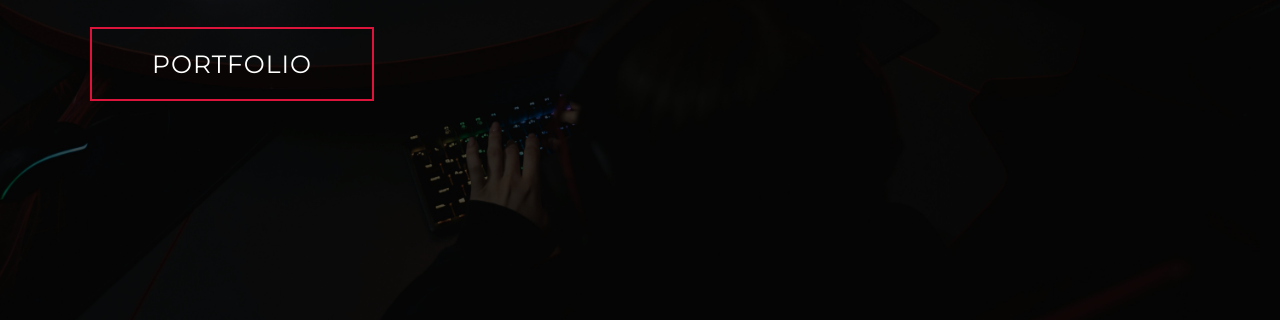
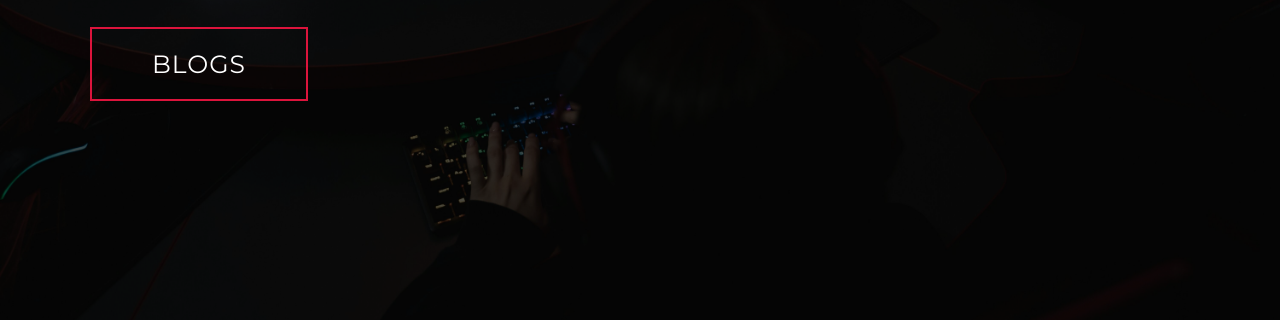
Before and after one commit to gokulur/portfolio, a plain HTML site: page index.html in a window 1280 px wide. Shown: the part 480-800 px from the top of the page. Drawn offline with Linux system fonts and the light colour scheme.

Commit message:
blogs added

```diff
--- a/index.html
+++ b/index.html
@@ -48,7 +48,7 @@
                 <h1>Hello, <span></span></h1>
                 <h1>My Name is <span></span></h1>
                 <h1>Gokul <span></span></h1>
-                <a href="#projects" type="button" class="cta">Portfolio</a>
+                <a href="blog.html" type="button" class="cta">Blogs</a>
             </div>
         </div>
     </section>
```
